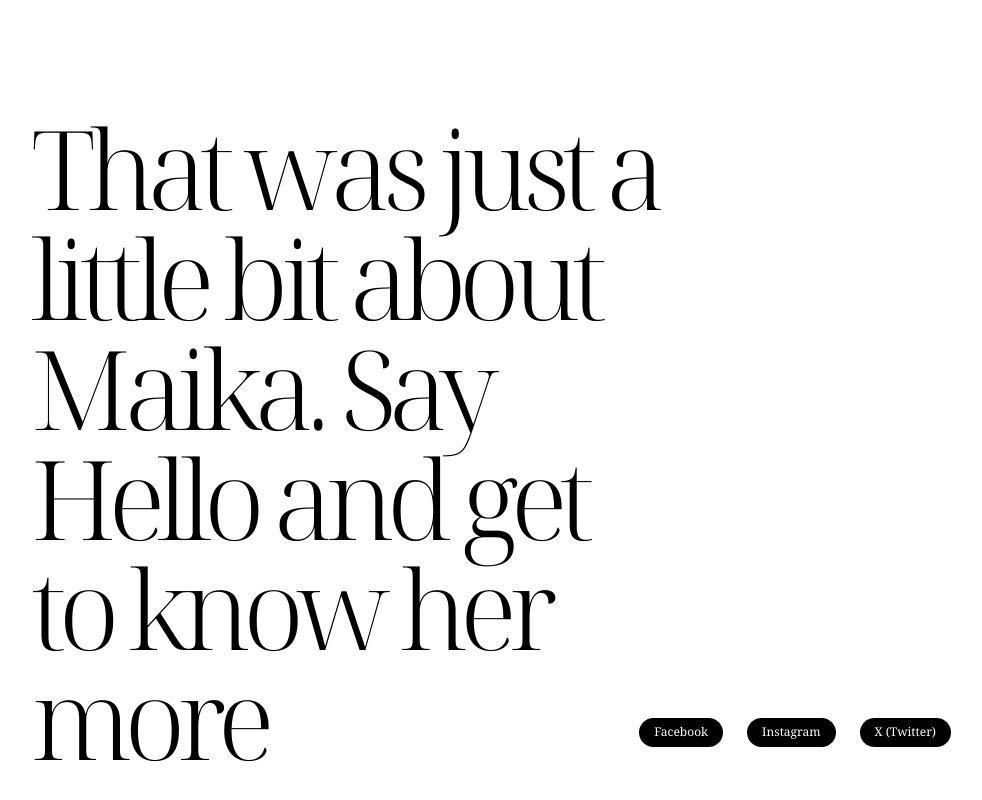
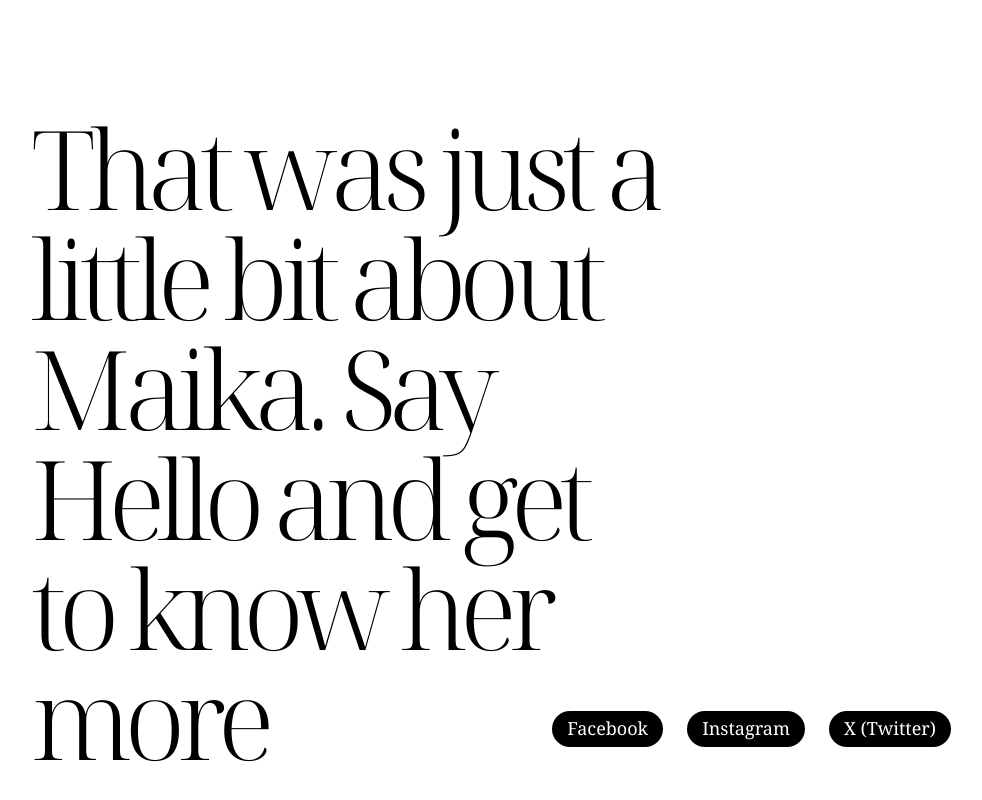
Before and after one commit to JoshuaIsADev/Maika-Llaneza, a React (Create React App) app: page / in a window 1280 px wide. Shown: the part 2928-3728 px from the top of the page, without its empty margins (149-1131 px from the left). Built offline with nearby package versions, Linux system fonts and the light colour scheme.

Commit message:
css adjust

```diff
--- a/src/styles.css
+++ b/src/styles.css
@@ -273,7 +273,7 @@ hr {
 .footer-link {
   color: rgba(255, 255, 255, 1);
   background-color: rgba(0, 0, 0, 1);
-  font-size: 1.2rem;
+  font-size: 1.8rem;
   font-weight: 400;
   text-align: center;
   transition: 0.1s all ease-in-out;
```
